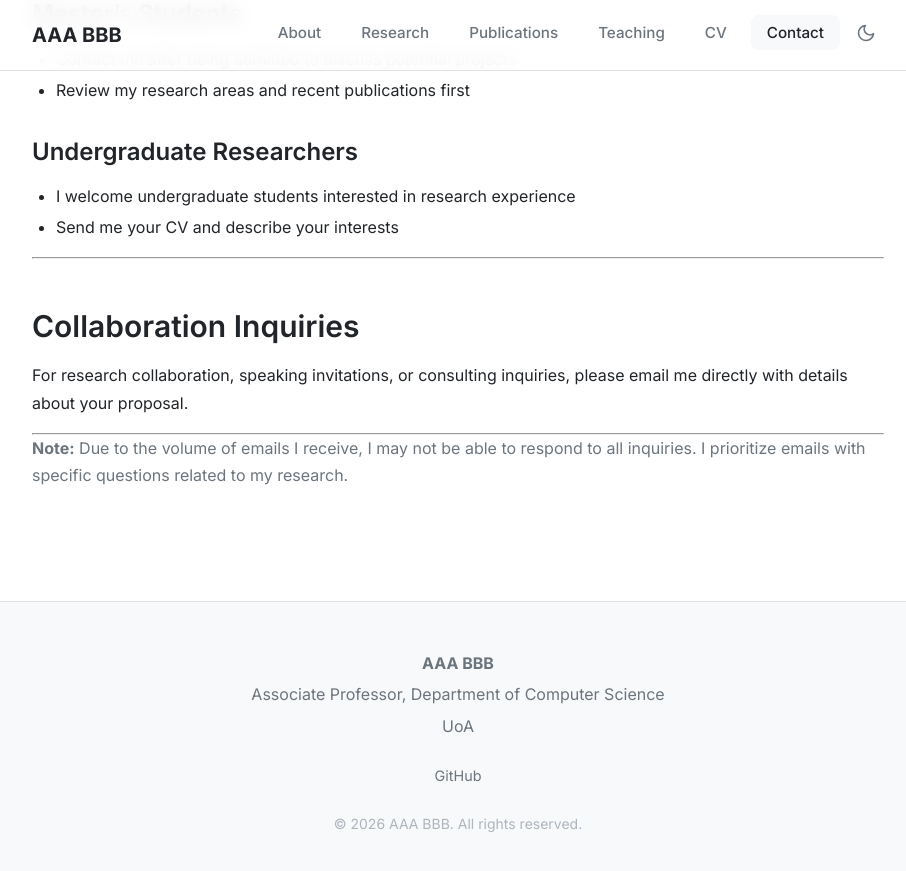
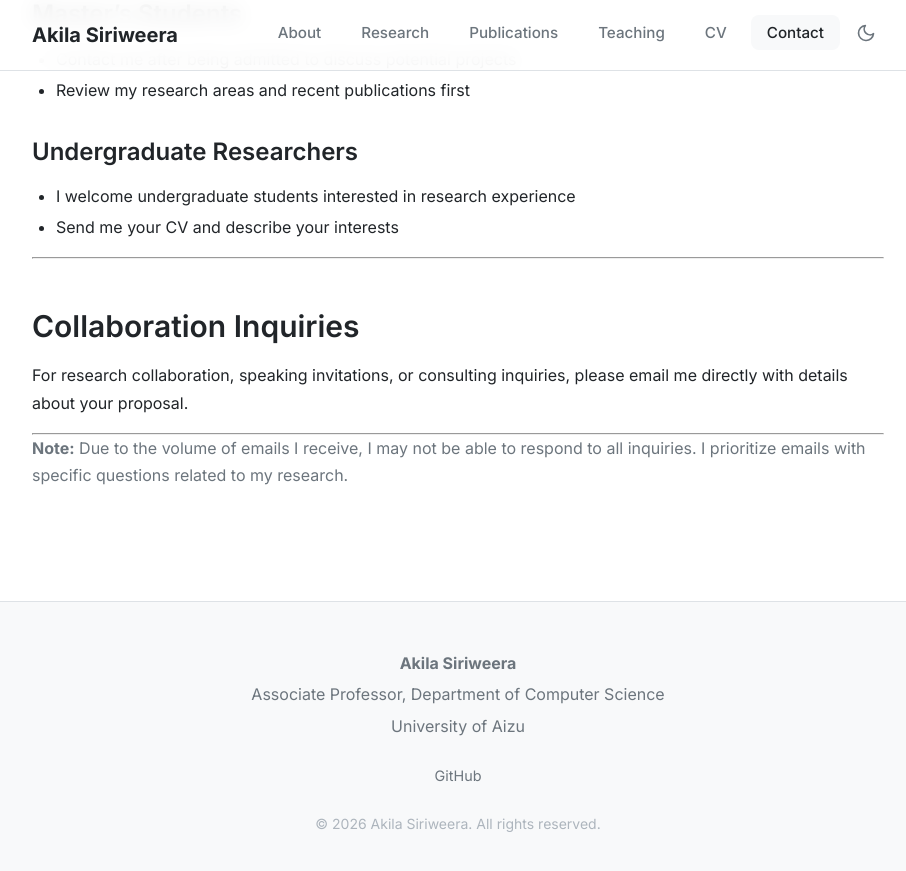
Before and after one commit to AsiriweLab/Asiriwe, a Jekyll site: the page built from contact.md, in a window 1280 px wide and 900 px high, scrolled down 650 px. Shown: the top 871 px of the window, without its empty margins (182-1088 px from the left). Built offline with Jekyll 4.4.1, drawn with Linux system fonts in a browser that asks for light colours; some of the changed text lies outside the part shown.

Commit message:
Update _config.yml

```diff
--- a/_config.yml
+++ b/_config.yml
@@ -1,24 +1,23 @@
 # Site Settings
-title: AAA BBB
+title: Akila Siriweera
 description: Associate Professor of Computer Science at UoA
 url: "" # Your GitHub Pages URL (e.g., https://username.github.io)
 baseurl: "/Asiriwe" # Leave empty if hosting at root, or "/repo-name" if project site
 
 # Personal Information
 author:
-  name: AAA BBB
+  name: Akila Siriweera
   title: Associate Professor
   department: Department of Computer Science
-  university: UoA
+  university: University of Aizu
   email: your.email@uoa.edu # Update this
   office: "Building X, Room XXX" # Update this
 
 # Research Areas
 research_areas:
-  - Artificial Intelligence & Machine Learning
-  - Cybersecurity
+  - Artificial Intelligence
   - Autonomous Big Data Analytics (AutoBDA)
-  - Web3 & Blockchain Technologies
+  - Cybersecurity & Web3
 
 # Social/Academic Links (uncomment and fill as needed)
 # scholar: https://scholar.google.com/citations?user=XXXXX
```
